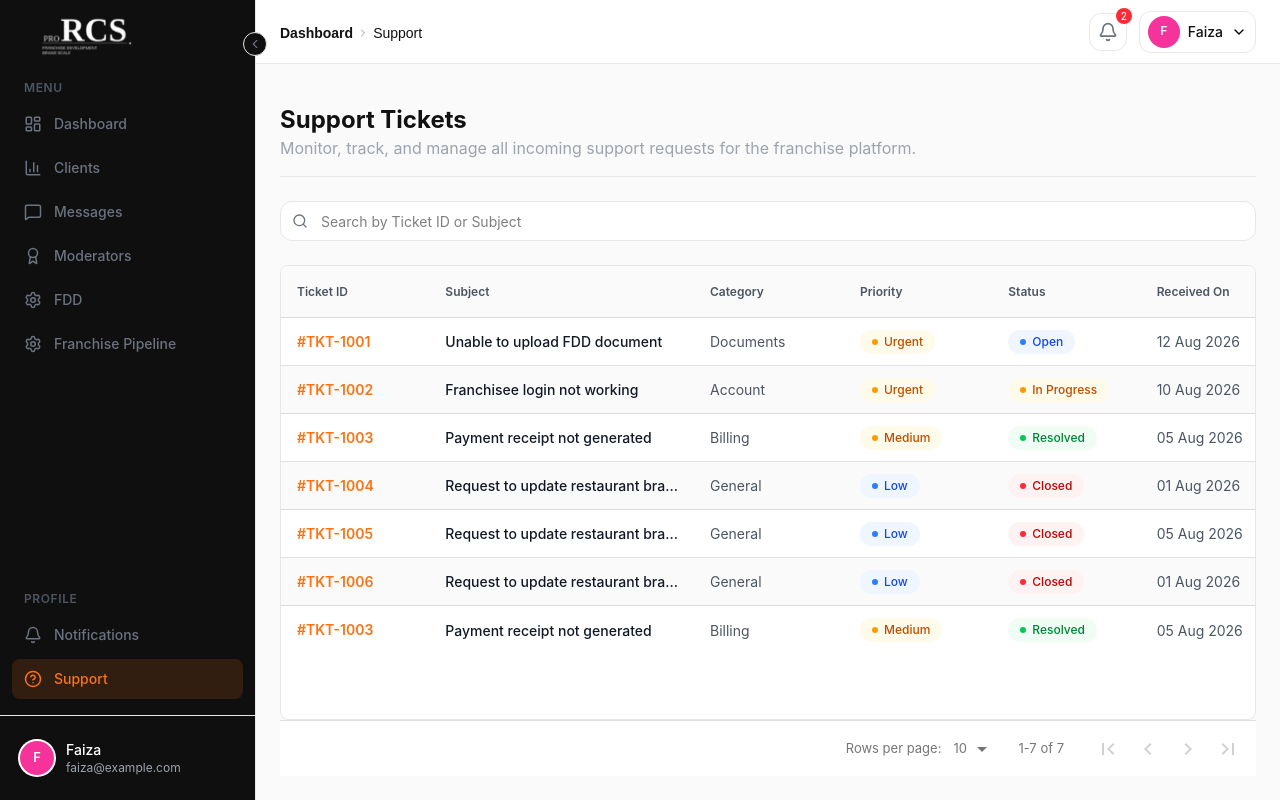
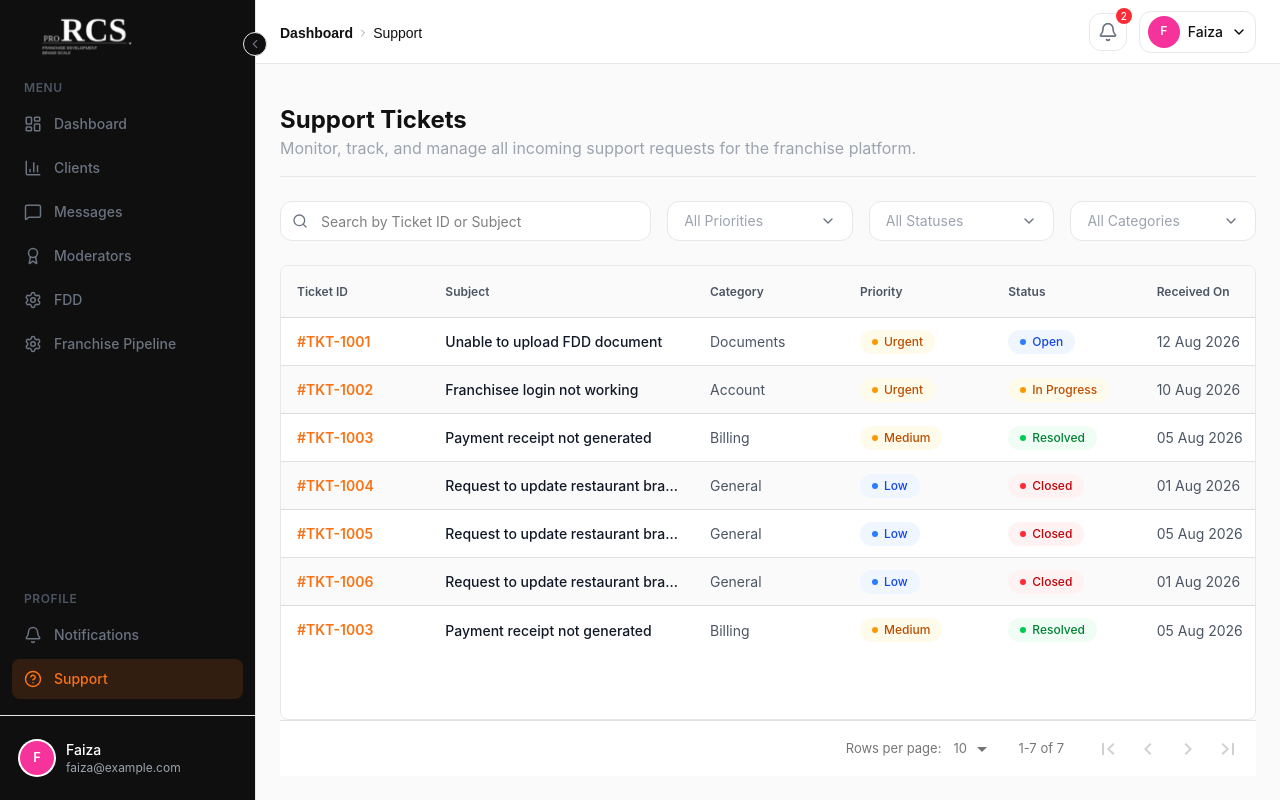
Before and after one commit to hamza-nafasat/rcs-frontend, a React (Vite) app: page /dashboard/support in a window 1280 px wide. Built offline with nearby package versions, Linux system fonts and the light colour scheme.

Commit message:
Support Filters added

```diff
--- a/src/pages/support/Support.jsx
+++ b/src/pages/support/Support.jsx
@@ -1,6 +1,6 @@
 import { useState } from "react";
 import SupportHeading from "./components/SupportHeading";
-import SupportSearch from "./components/SupportSearch";
+import SupportFilter from "./components/SupportFilter";
 import SupportTable from "./components/SupportTable";
 
 const initialTickets = [
@@ -76,9 +76,21 @@ const initialTickets = [
   },
 ];
 
+const initialFilters = {
+  priority: [],
+  status: [],
+  category: [],
+};
+
 const Support = () => {
   const [tickets, setTickets] = useState(initialTickets);
   const [search, setSearch] = useState("");
+  const [filters, setFilters] = useState(initialFilters);
+
+  // these lists will come from the backend later
+  const priorities = [...new Set(tickets.map((ticket) => ticket.priority))];
+  const statuses = [...new Set(tickets.map((ticket) => ticket.status))];
+  const categories = [...new Set(tickets.map((ticket) => ticket.category))];
 
   const handleStatusChange = (ticket, status) => {
     setTickets((rows) =>
@@ -93,10 +105,22 @@ const Support = () => {
   const filteredTickets = tickets.filter((ticket) => {
     const query = search.trim().toLowerCase();
 
-    return (
+    const matchSearch =
       ticket.ticketId.toLowerCase().includes(query) ||
-      ticket.subject.toLowerCase().includes(query)
-    );
+      ticket.subject.toLowerCase().includes(query);
+
+    const matchPriority =
+      filters.priority.length === 0 ||
+      filters.priority.includes(ticket.priority);
+
+    const matchStatus =
+      filters.status.length === 0 || filters.status.includes(ticket.status);
+
+    const matchCategory =
+      filters.category.length === 0 ||
+      filters.category.includes(ticket.category);
+
+    return matchSearch && matchPriority && matchStatus && matchCategory;
   });
 
   return (
@@ -109,7 +133,15 @@ const Support = () => {
       </section>
 
       <section className="mt-6">
-        <SupportSearch search={search} setSearch={setSearch} />
+        <SupportFilter
+          search={search}
+          setSearch={setSearch}
+          filters={filters}
+          setFilters={setFilters}
+          priorities={priorities}
+          statuses={statuses}
+          categories={categories}
+        />
       </section>
 
       <section className="mt-6 min-h-0 flex-1">
--- /dev/null
+++ b/src/pages/support/components/SupportFilter.jsx
@@ -0,0 +1,73 @@
+import { Search } from "lucide-react";
+import Input from "../../../components/shared/Input";
+import Select from "../../../components/shared/Select";
+
+const SupportFilter = ({
+  search,
+  setSearch,
+  filters,
+  setFilters,
+  priorities = [],
+  statuses = [],
+  categories = [],
+}) => {
+  const handleChange = (e) => {
+    const { name, value } = e.target;
+
+    setFilters((prev) => ({
+      ...prev,
+      [name]: value,
+    }));
+  };
+
+  return (
+    <section className="grid grid-cols-1 gap-4 sm:grid-cols-2 lg:grid-cols-[40fr_20fr_20fr_20fr]">
+      <Input
+        name="search"
+        value={search}
+        onChange={(e) => setSearch(e.target.value)}
+        placeholder="Search by Ticket ID or Subject"
+        icon={<Search size={16} />}
+        iconPosition="left"
+      />
+
+      {/* Priority */}
+      <Select
+        name="priority"
+        value={filters.priority}
+        onChange={handleChange}
+        options={priorities}
+        placeholder="All Priorities"
+        multiple
+        searchable
+        clearable
+      />
+
+      {/* Status */}
+      <Select
+        name="status"
+        value={filters.status}
+        onChange={handleChange}
+        options={statuses}
+        placeholder="All Statuses"
+        multiple
+        searchable
+        clearable
+      />
+
+      {/* Category */}
+      <Select
+        name="category"
+        value={filters.category}
+        onChange={handleChange}
+        options={categories}
+        placeholder="All Categories"
+        multiple
+        searchable
+        clearable
+      />
+    </section>
+  );
+};
+
+export default SupportFilter;
--- a/src/pages/support/components/SupportSearch.jsx
+++ /dev/null
@@ -1,19 +0,0 @@
-import { Search } from "lucide-react";
-import Input from "../../../components/shared/Input";
-
-const SupportSearch = ({ search, setSearch }) => {
-  return (
-    <section className="w-full">
-      <Input
-        name="search"
-        value={search}
-        onChange={(e) => setSearch(e.target.value)}
-        placeholder="Search by Ticket ID or Subject"
-        icon={<Search size={16} />}
-        iconPosition="left"
-      />
-    </section>
-  );
-};
-
-export default SupportSearch;
```
